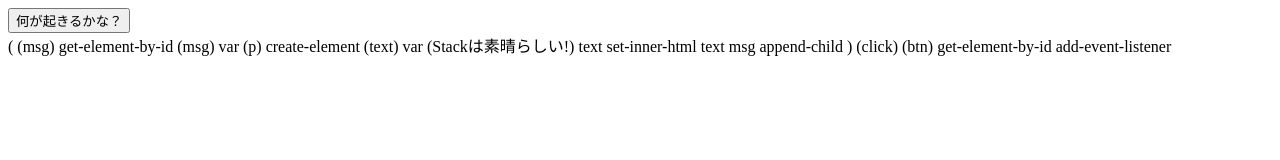
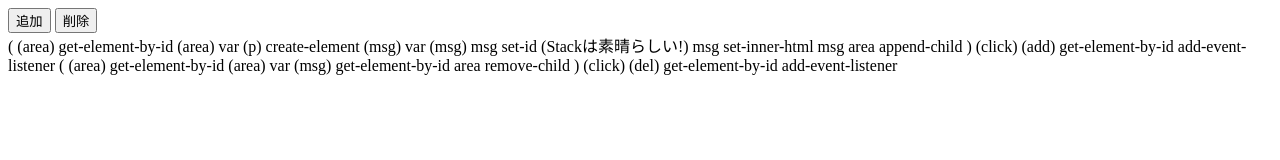
Before and after one commit to Stack-Programing-Community/Stack-Programing-Community-Stack-Programing-Community.github.io, a plain HTML site: page example.html in a window 1280 px wide. Drawn offline with Linux system fonts and the light colour scheme.

Commit message:
Implement command of `remove-child`

```diff
--- a/example.html
+++ b/example.html
@@ -3,21 +3,29 @@
 
     <head>
         <meta charset="UTF-8">
+        <title>Stack.js Example</title>
     </head>
 
     <body>
 
-        <button id="btn">何が起きるかな？</button>
-        <div id="msg"></div>
+        <button id="add">追加</button>
+        <button id="del">削除</button>
+        <div id="area"></div>
 
         <div class="stack">
             (
-                (msg) get-element-by-id (msg) var
-                (p) create-element (text) var
-                (Stackは素晴らしい!) text set-inner-html
-                text msg append-child
+                (area) get-element-by-id (area) var
+                (p) create-element (msg) var (msg) msg set-id
+                (Stackは素晴らしい!) msg set-inner-html
+                msg area append-child
             ) (click)
-            (btn) get-element-by-id add-event-listener
+            (add) get-element-by-id add-event-listener
+
+            (
+                (area) get-element-by-id (area) var
+                (msg) get-element-by-id area remove-child
+            ) (click)
+            (del) get-element-by-id add-event-listener
         </div>
 
         <script src="https://stack-community.github.io/stack.js" type="module"></script>
--- a/pkg/web_stack.js
+++ b/pkg/web_stack.js
@@ -375,6 +375,10 @@ function __wbg_get_imports() {
         const ret = getObject(arg0).appendChild(getObject(arg1));
         return addHeapObject(ret);
     }, arguments) };
+    imports.wbg.__wbg_removeChild_96bbfefd2f5a0261 = function() { return handleError(function (arg0, arg1) {
+        const ret = getObject(arg0).removeChild(getObject(arg1));
+        return addHeapObject(ret);
+    }, arguments) };
     imports.wbg.__wbg_newnoargs_e258087cd0daa0ea = function(arg0, arg1) {
         const ret = new Function(getStringFromWasm0(arg0, arg1));
         return addHeapObject(ret);
```
Also changed, not shown: 1 other file.
